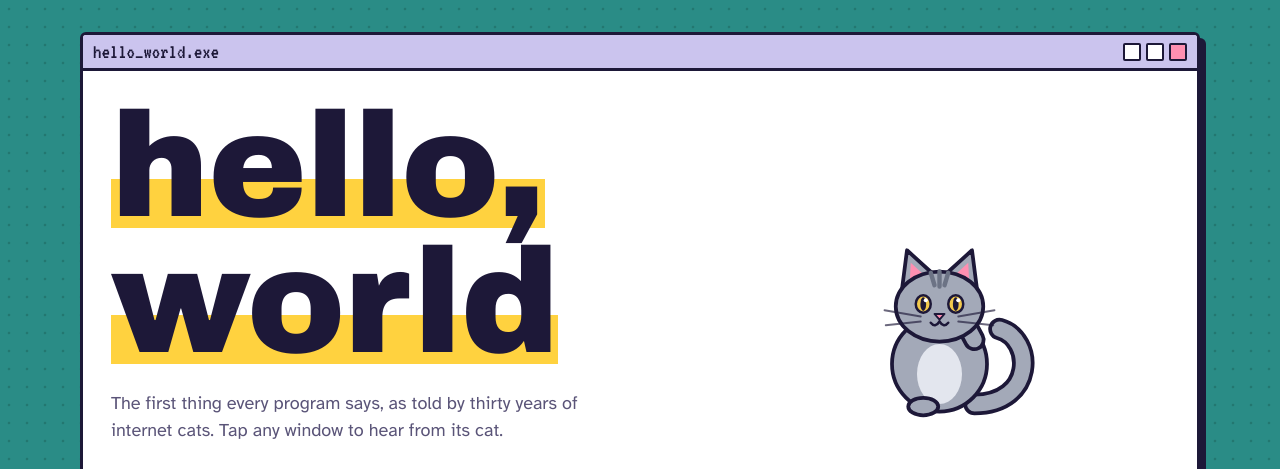
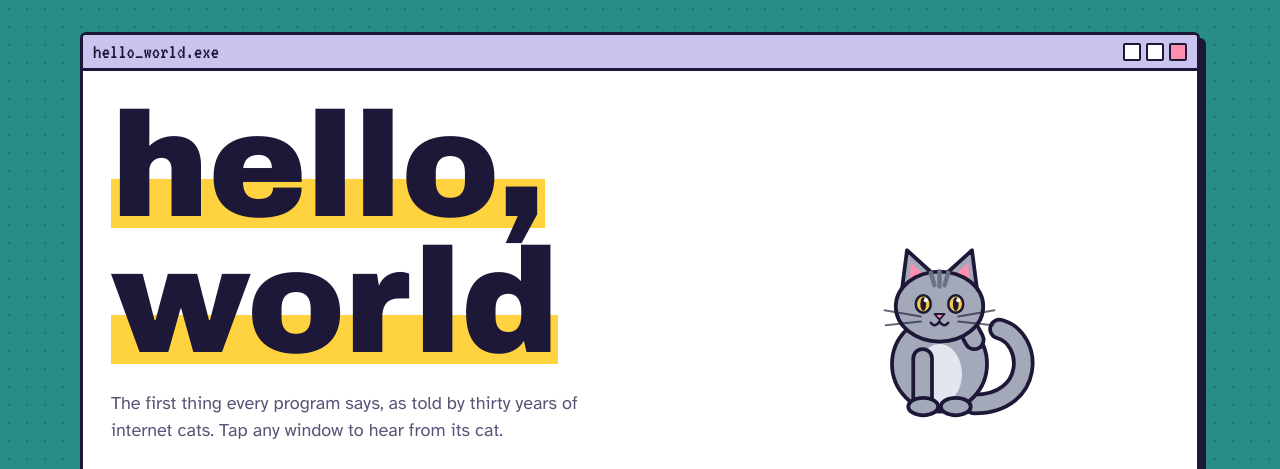
Before and after one commit to katebordwell/hello-hackday, a plain HTML site: page index.html in a window 1280 px wide. Shown: the top 469 px of the page. Drawn offline with Linux system fonts and the light colour scheme; a web font is replaced by a local one.

Commit message:
Give the hero cat two arms and two feet
Co-Authored-By: Claude Opus 5.5 <noreply@anthropic.com>
Claude-Session: https://claude.ai/code/session_01CwYrKz39bABXSVf9zp1VQn

```diff
--- a/index.html
+++ b/index.html
@@ -144,8 +144,9 @@ function sit(x,y,f,o={}){
   <ellipse cy="-38" rx="38" ry="38" fill="${f.a}" ${sw}/>
   <ellipse cy="-30" rx="18" ry="24" fill="${f.c}"/>
   ${o.wave?`<g transform="rotate(-28 30 -50)"><rect x="24" y="-96" width="15" height="46" rx="7.5" fill="${f.a}" ${sw}/></g>`:''}
+  ${o.wave?`<rect x="-21" y="-50" width="15" height="46" rx="7.5" fill="${f.a}" ${sw}/>`:''}
   <ellipse cx="-13" cy="-4" rx="12" ry="7" fill="${f.a}" ${sw}/>
-  ${o.wave?'':`<ellipse cx="13" cy="-4" rx="12" ry="7" fill="${f.a}" ${sw}/>`}
+  <ellipse cx="13" cy="-4" rx="12" ry="7" fill="${f.a}" ${sw}/>
   ${head(0,-84,f,o)}
   </g></g>`;
 }
```
